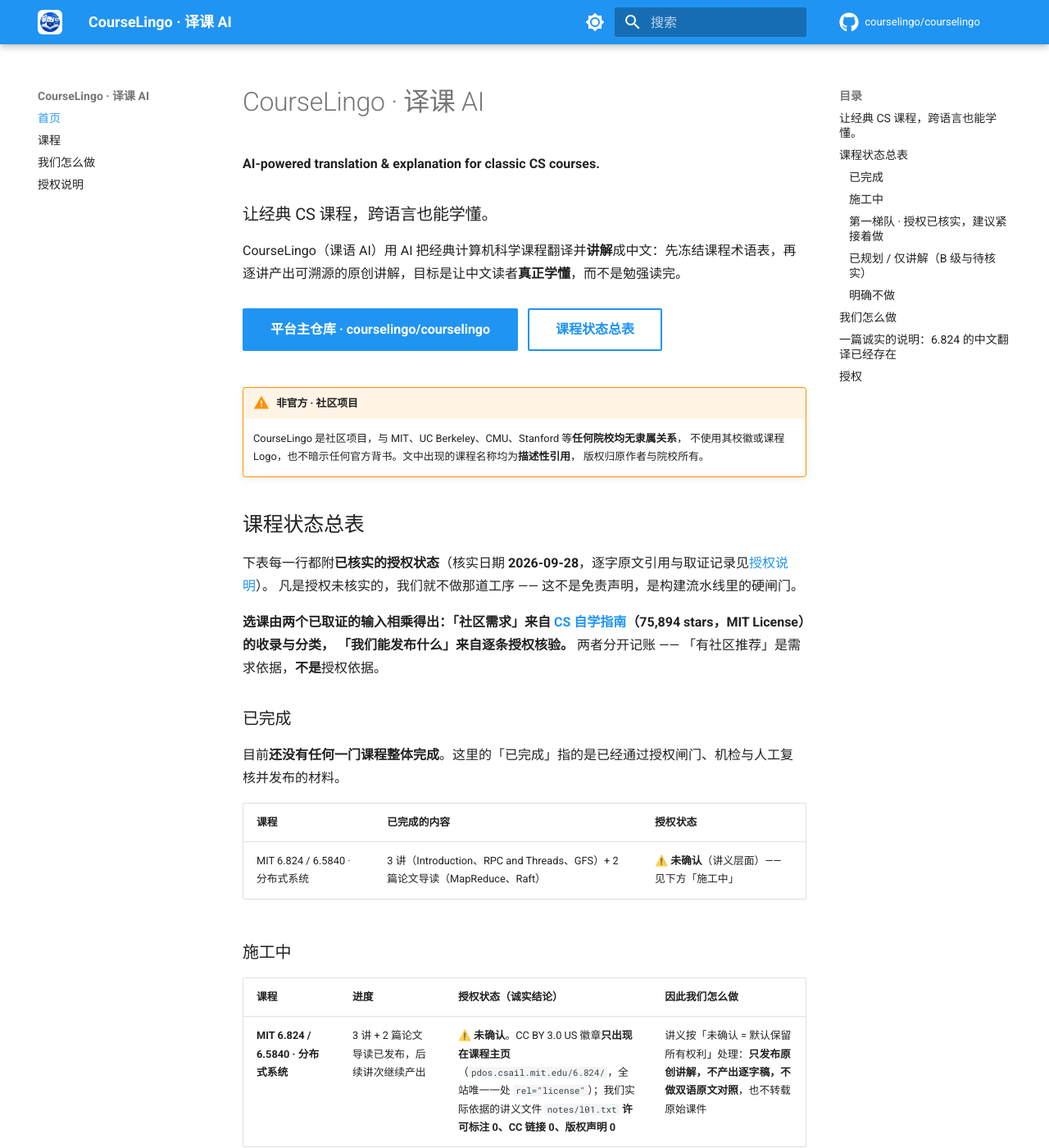
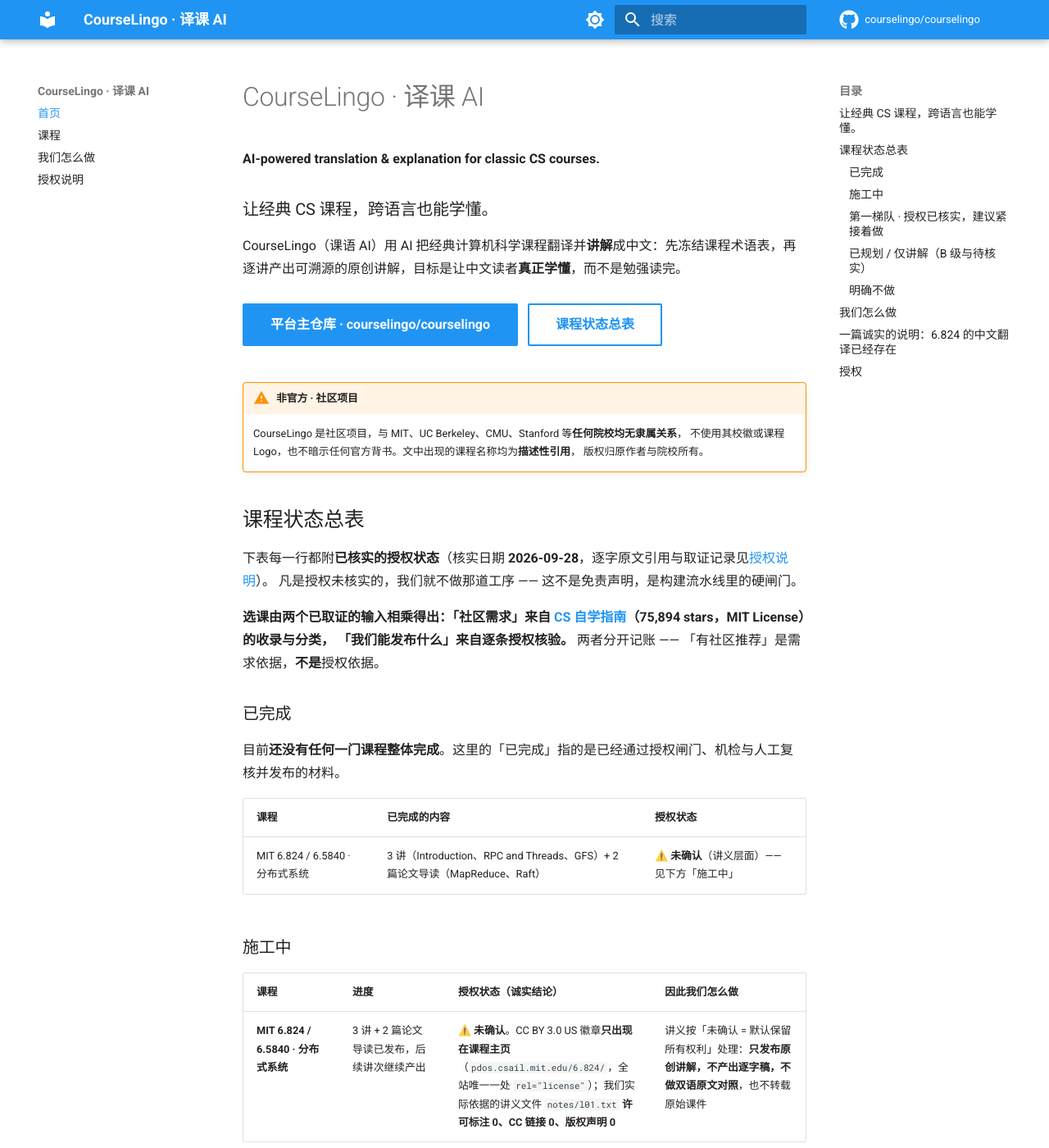
Before and after one commit to courselingo/courselingo.github.io, an MkDocs documentation site: the page built from docs/index.md, in a window 1280 px wide and 1400 px high. Shown: the whole window at 82% size. Built offline with MkDocs 1.6.1 and Material for MkDocs 9.7.7, drawn with Linux system fonts in a browser that asks for light colours; comment, search, counter and statistics services are not loaded.

Commit message:
ui: 页头同样改用 Material 默认图标
与课程站保持一致：左上默认图标，右上仓库链接（courselingo/courselingo）。
项目身份由页脚 social 与首页 hero 承担。
同时删掉 extra.css 里已失效的「白色小底片上的 logo」规则。

```diff
--- a/docs/stylesheets/extra.css
+++ b/docs/stylesheets/extra.css
@@ -1,21 +1,11 @@
-/* CourseLingo 组织主页 · 品牌补丁
+/* CourseLingo 组织主页 · 站点补丁
  *
- * 1) Logo 是为「浅色背景」设计的：主蓝 #0040c0 在白底对比度 8.4:1，
- *    在深色底只有 2.2:1（基本看不清，见 docs/brand.md）。
- *    所以页头与抽屉导航里一律把透明 logo 放在一张白色小底片上 —— 明暗主题下都清晰。
- * 2) 页面里少量排版辅助类。
+ * 页头不放 logo（2026-09-28 决定）：左上角用 MkDocs Material 的默认图标，
+ * 与 CS 自学指南（csdiy.wiki）一致；课程归属由右上角的仓库链接承担。
+ * 项目身份改由页脚 social 与首页 hero 承担。详见 docs/brand.md。
  */
 
-/* ------- 1. 白色小底片上的 logo ------- */
-.md-header__button.md-logo img,
-.md-nav__button.md-logo img {
-  background: #ffffff;
-  border-radius: 6px;
-  padding: 3px;
-  box-sizing: content-box;
-}
-
-/* ------- 2. 首页 hero 的按钮组 ------- */
+/* ------- 1. 首页 hero 的按钮组 ------- */
 .cl-actions {
   margin: 1.4rem 0 1.8rem;
 }
@@ -24,7 +14,7 @@
   margin: 0 0.4rem 0.4rem 0;
 }
 
-/* ------- 3. 状态总表：窄屏可横向滚动，不挤成一团 ------- */
+/* ------- 2. 状态总表：窄屏可横向滚动，不挤成一团 ------- */
 .md-typeset table:not([class]) {
   display: table;
   width: 100%;
@@ -41,7 +31,7 @@
   }
 }
 
-/* ------- 4. 中文正文的行高与首行缩进（长文更好读） ------- */
+/* ------- 3. 中文正文的行高（长文更好读） ------- */
 .md-typeset {
   line-height: 1.75;
 }
--- a/mkdocs.yml
+++ b/mkdocs.yml
@@ -26,9 +26,8 @@ copyright: >
 theme:
   name: material
   language: zh
-  # 品牌资源：logo.png 是透明底版本，为浅色背景设计；
-  # 深色主题下由 stylesheets/extra.css 给它垫一张白色小底片（见 docs/brand.md）。
-  logo: assets/logo.png
+  # 左上角保持 Material 默认图标（不设 theme.logo）—— 与 csdiy 及各课程站一致。
+  # 项目身份由右上角仓库链接、页脚 social 与首页 hero 承担。
   favicon: assets/favicon.png
   palette:
     - media: "(prefers-color-scheme: light)"
```
